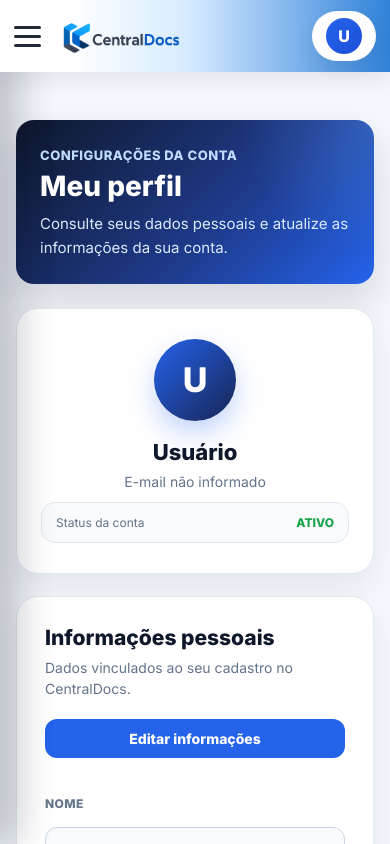
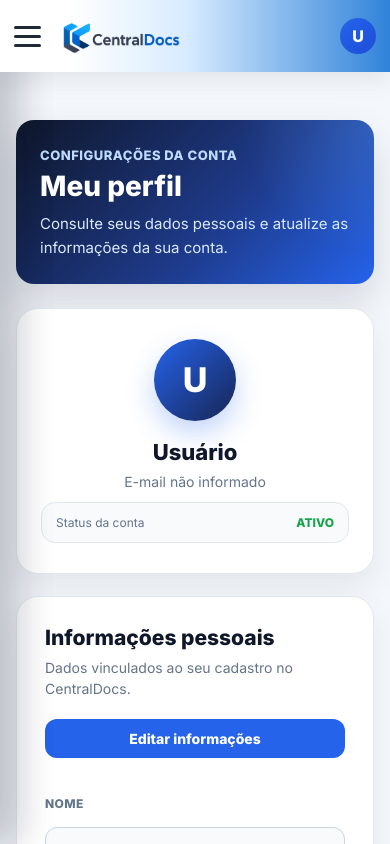
Before and after one commit to Arturqueiiroz/Front-end-React-CentralDocsWeb, a React (Vite) app in the folder CentralDocsWeb/: page /perfil in a window 390 px wide. Shown: the top 844 px of the page. Built offline with nearby package versions, Linux system fonts and the light colour scheme; sample sign-in values are in the browser's storage.

Commit message:
ajustando importação do React e melhorando a formatação do código no cabeçalho

```diff
--- a/CentralDocsWeb/src/components/Header/Header.css
+++ b/CentralDocsWeb/src/components/Header/Header.css
@@ -6,13 +6,11 @@
   left: 0;
   right: 0;
   z-index: 1000;
-background: linear-gradient(
-  90deg,
-  #ffffff 0%,
-  #ffffff 18%,
-  #d7ebff 48%,
-  #3082d9 100%
-);
+  background: linear-gradient(90deg,
+      #ffffff 0%,
+      #ffffff 18%,
+      #d7ebff 48%,
+      #3082d9 100%);
   box-shadow: 0 8px 24px rgba(15, 23, 42, 0.08);
 }
 
@@ -20,7 +18,6 @@ background: linear-gradient(
   width: 100%;
   height: 100%;
   padding: 0 28px;
-
   display: flex;
   align-items: center;
 }
@@ -37,7 +34,6 @@ background: linear-gradient(
   border: none;
   background: transparent;
   cursor: pointer;
-
   display: flex;
   flex-direction: column;
   justify-content: center;
@@ -104,15 +100,12 @@ background: linear-gradient(
   width: 380px;
   height: 48px;
   padding: 0 20px;
-
   display: flex;
   align-items: center;
   gap: 12px;
-
   background: #ffffff;
   border: 1px solid rgba(226, 232, 240, 0.9);
   border-radius: 999px;
-
   box-shadow: 0 8px 20px rgba(15, 23, 42, 0.08);
   transition: 0.25s ease;
 }
@@ -129,7 +122,6 @@ background: linear-gradient(
   line-height: 1;
   color: #000000;
   flex-shrink: 0;
-
   position: relative;
   top: -3px;
 }
@@ -139,7 +131,6 @@ background: linear-gradient(
   border: none;
   outline: none;
   background: transparent;
-
   color: #0f172a;
   font-size: 15px;
   font-weight: 500;
@@ -149,23 +140,18 @@ background: linear-gradient(
   color: #334155;
 }
 
-
 .btn-login-header {
   min-width: 150px;
   height: 50px;
-
   text-decoration: none;
   display: inline-flex;
   align-items: center;
   justify-content: center;
-
   border-radius: 14px;
   background: #2563eb;
   color: #ffffff;
-
   font-size: 16px;
   font-weight: 800;
-
   box-shadow: 0 12px 26px rgba(37, 99, 235, 0.28);
   transition: 0.25s ease;
 }
@@ -179,29 +165,23 @@ background: linear-gradient(
 .perfil-header {
   height: 50px;
   padding: 0 14px;
-
   display: flex;
   align-items: center;
   gap: 12px;
-
   background: #ffffff;
   border-radius: 999px;
-
   box-shadow: 0 8px 20px rgba(15, 23, 42, 0.08);
 }
 
 .perfil-avatar {
   width: 36px;
   height: 36px;
-
   display: flex;
   align-items: center;
   justify-content: center;
-
   border-radius: 50%;
   background: linear-gradient(135deg, #2563eb, #1d4ed8);
   color: #ffffff;
-
   font-size: 16px;
   font-weight: 800;
 }
@@ -220,11 +200,9 @@ background: linear-gradient(
 
 .perfil-info strong {
   max-width: 120px;
-
   color: #0f172a;
   font-size: 14px;
   font-weight: 800;
-
   white-space: nowrap;
   overflow: hidden;
   text-overflow: ellipsis;
@@ -273,6 +251,13 @@ background: linear-gradient(
     display: none;
   }
 
+  /* Correção do fundo branco cortado no mobile */
+  .perfil-header {
+    background: transparent;
+    box-shadow: none;
+    padding: 0;
+  }
+
   .btn-login-header {
     min-width: auto;
     height: 44px;
--- a/CentralDocsWeb/src/components/Header/Header.tsx
+++ b/CentralDocsWeb/src/components/Header/Header.tsx
@@ -1,5 +1,5 @@
 import "./Header.css";
-import { useState } from "react";
+import React, { useState } from "react";
 import { Link } from "react-router-dom";
 import logo from "../../assets/img/LogoCentralDocsNova.png";
 import MenuLateral from "../MenuLateral/MenuLateral";
@@ -10,6 +10,8 @@ function Header() {
 
   const token = localStorage.getItem("token");
   const usuarioSalvo = localStorage.getItem("usuario");
+
+  // Tratamento seguro para o JSON do localStorage
   const usuario = usuarioSalvo ? JSON.parse(usuarioSalvo) : null;
 
   function abrirMenu() {
```
